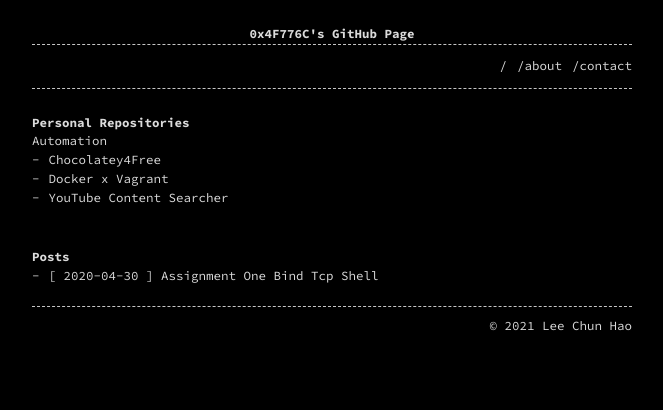
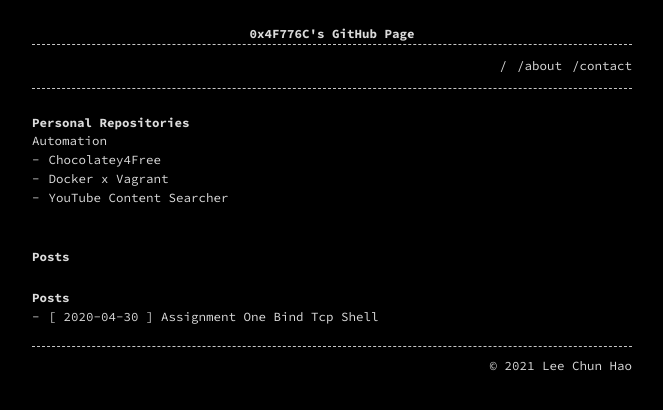
Before and after one commit to 0x4F776C/0x4F776C.github.io, a Jekyll site: the page built from index.md, in a window 1280 px wide. Shown: the top 410 px of the page, without its empty margins (308-971 px from the left). Built offline with Jekyll 4.4.1, drawn with Linux system fonts in a browser that asks for light colours.

Commit message:
Update home.html

```diff
--- a/_layouts/home.html
+++ b/_layouts/home.html
@@ -4,8 +4,10 @@ layout: default
 
 {{ content }}
 {% assign contentwonl = content | strip_newlines %} {% unless contentwonl == ""  %} <br /> {% endunless %} <!-- add line break if there is any content -->
+
 <h1>Posts</h1>
 {%- if site.posts.size > 0 -%}
+<h1>Posts</h1>
   <ul>
     {%- for post in site.posts -%}
     <li>
```
